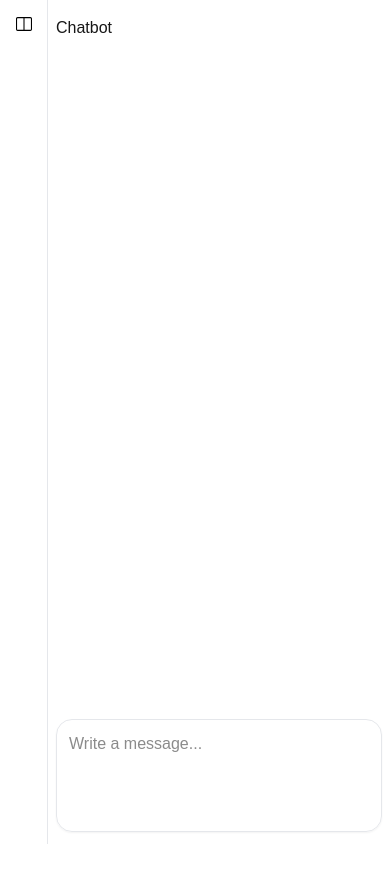
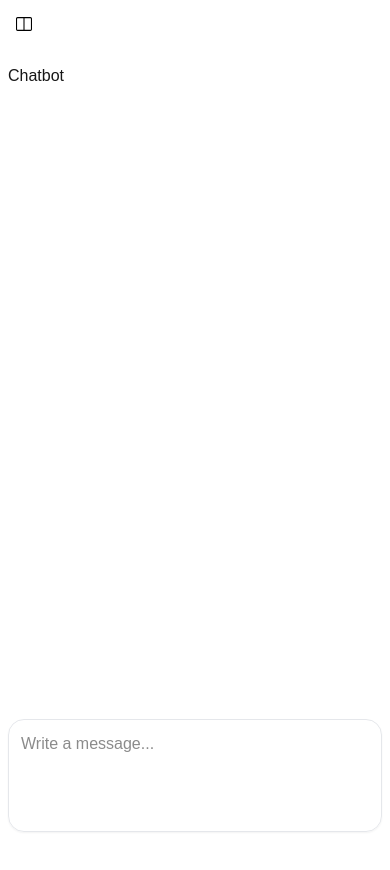
Before and after one commit to dmnk-ws/ai-chatbot, a Next.js app: page / in a window 390 px wide. Shown: the top 870 px of the page. Built offline with nearby package versions, Linux system fonts and the light colour scheme.

Commit message:
Add chat and sidebar components

```diff
--- a/app/layout.tsx
+++ b/app/layout.tsx
@@ -1,7 +1,8 @@
 import type { Metadata } from "next";
 import { Geist, Geist_Mono } from "next/font/google";
+import { ReactNode } from "react";
+
 import "./globals.css";
-import { ReactNode } from "react";
 
 const geistSans = Geist({
   variable: "--font-geist-sans",
--- a/app/page.tsx
+++ b/app/page.tsx
@@ -1,47 +1,11 @@
-"use client";
-
-import React, { useState } from "react";
-import { ViewVerticalIcon } from "@radix-ui/react-icons";
+import Chat from "@/components/chat/chat";
+import Sidebar from "@/components/sidebar/sidebar";
 
 export default function Home() {
-  const [open, setOpen] = useState(false);
-
   return (
-    <div className="flex flex-row">
-      <nav
-        className={`flex flex-col items-center p-2 border-r-1 border-gray-200 transition-[width] duration-200 ease-out ${open ? "w-[18rem] bg-gray-100" : "w-[3rem]"}`}
-      >
-        <div className="flex flex-row items-center justify-between w-full">
-          {open && <h1 className="text-lg font-bold px-2">Chatbot</h1>}
-          <div className="gap-2 cursor-pointer">
-            <button
-              className="cursor-pointer p-2 hover:bg-gray-200 rounded-md"
-              onClick={() => setOpen((prev) => !prev)}
-            >
-              <ViewVerticalIcon className="w-4 h-4 text-black" />
-            </button>
-          </div>
-        </div>
-      </nav>
-      <main className="flex flex-col flex-1 min-h-screen">
-        <div className="flex-1 mx-auto w-full min-w-0 max-w-4xl">
-          <div className="w-full h-full overflow-auto">
-            <div className="flex flex-col w-full gap-4 px-2 py-4 md:gap-6 md:px-4">
-              Chatbot
-            </div>
-          </div>
-          <div className="sticky bottom-0 w-full mx-auto min-w-0 max-w-4xl px-2 pb-3 md:px-4 md:pb-4">
-            <div className="relative flex flex-col w-full gap-4">
-              <form className="w-full p-3 border rounded-2xl shadow-xs border-gray-200 transition-all duration-200 hover:border-gray-300 hover:shadow-md focus-within:border-gray-300 focus-within:shadow-md">
-                <textarea
-                  className="w-full min-h-20 focus:outline-none resize-none"
-                  placeholder="Write a message..."
-                ></textarea>
-              </form>
-            </div>
-          </div>
-        </div>
-      </main>
+    <div className="flex flex-col md:flex-row h-full">
+      <Sidebar />
+      <Chat />
     </div>
   );
 }
--- /dev/null
+++ b/components/chat/chat.tsx
@@ -0,0 +1,27 @@
+import React from "react";
+
+function Chat() {
+  return (
+    <main className="flex min-h-screen w-full">
+      <div className="flex flex-col flex-1 mx-auto w-full min-w-0 max-w-4xl">
+        <div className="w-full h-full overflow-auto">
+          <div className="flex flex-col w-full gap-4 px-2 py-4 md:gap-6 md:px-4">
+            Chatbot
+          </div>
+        </div>
+        <div className="sticky bottom-0 w-full mx-auto min-w-0 max-w-4xl px-2 pb-3 md:px-4 md:pb-4">
+          <div className="relative flex flex-col w-full gap-4">
+            <form className="w-full p-3 border rounded-2xl shadow-xs border-gray-200 transition-all duration-200 hover:border-gray-300 hover:shadow-md focus-within:border-gray-300 focus-within:shadow-md">
+              <textarea
+                className="w-full min-h-20 focus:outline-none resize-none"
+                placeholder="Write a message..."
+              ></textarea>
+            </form>
+          </div>
+        </div>
+      </div>
+    </main>
+  );
+}
+
+export default Chat;
--- /dev/null
+++ b/components/sidebar/desktop-sidebar.tsx
@@ -0,0 +1,25 @@
+import { ViewVerticalIcon } from "@radix-ui/react-icons";
+import React from "react";
+
+import SidebarHeader from "@/components/sidebar/sidebar-header";
+
+interface DesktopSidebarProps {
+  open: boolean;
+  onClick: () => void;
+}
+
+function DesktopSidebar({ open, onClick }: DesktopSidebarProps) {
+  return (
+    <nav
+      className={`hidden md:flex flex-col items-center p-2 border-r-1 border-gray-200 transition-[width] duration-200 ease-out ${open ? "w-[18rem] bg-gray-100" : "w-[3rem]"}`}
+    >
+      <SidebarHeader
+        open={open}
+        onClick={onClick}
+        icon={<ViewVerticalIcon className="w-4 h-4 text-black" />}
+      />
+    </nav>
+  );
+}
+
+export default DesktopSidebar;
--- /dev/null
+++ b/components/sidebar/mobile-sidebar.tsx
@@ -0,0 +1,37 @@
+import { Cross2Icon, ViewVerticalIcon } from "@radix-ui/react-icons";
+import React from "react";
+
+import SidebarHeader from "@/components/sidebar/sidebar-header";
+
+interface MobileSidebarProps {
+  open: boolean;
+  onClick: () => void;
+}
+
+function MobileSidebar({ open, onClick }: MobileSidebarProps) {
+  return (
+    <>
+      <nav className="flex p-2 md:hidden">
+        <div>
+          <button
+            className="cursor-pointer p-2 hover:bg-gray-150 rounded-md"
+            onClick={onClick}
+          >
+            <ViewVerticalIcon className="w-4 h-4 text-black" />
+          </button>
+        </div>
+      </nav>
+      <div
+        className={`flex flex-col fixed start-0 top-0 h-full z-50 p-2 border-r-1 border-gray-200 bg-gray-50 transition-[width] duration-100 ease-out md:hidden ${!open ? "w-0 opacity-0 invisible" : "w-[18rem] opacity-100 visible"}`}
+      >
+        <SidebarHeader
+          open={open}
+          onClick={onClick}
+          icon={<Cross2Icon className="w-4 h-4 text-black" />}
+        />
+      </div>
+    </>
+  );
+}
+
+export default MobileSidebar;
--- /dev/null
+++ b/components/sidebar/sidebar-header.tsx
@@ -0,0 +1,25 @@
+import React, { ReactNode } from "react";
+
+interface SidebarHeaderProps {
+  open: boolean;
+  onClick: () => void;
+  icon: ReactNode;
+}
+
+function SidebarHeader({ open, onClick, icon }: SidebarHeaderProps) {
+  return (
+    <header className="flex flex-row items-center justify-between w-full">
+      {open && <h1 className="text-lg font-bold px-2">Chatbot</h1>}
+      <div className="gap-2 cursor-pointer">
+        <button
+          className="cursor-pointer p-2 hover:bg-gray-200 rounded-md"
+          onClick={onClick}
+        >
+          {icon}
+        </button>
+      </div>
+    </header>
+  );
+}
+
+export default SidebarHeader;
--- /dev/null
+++ b/components/sidebar/sidebar.tsx
@@ -0,0 +1,21 @@
+"use client";
+
+import React, { useState } from "react";
+
+import DesktopSidebar from "@/components/sidebar/desktop-sidebar";
+import MobileSidebar from "@/components/sidebar/mobile-sidebar";
+
+function Sidebar() {
+  const [open, setOpen] = useState(false);
+
+  const handleToggle = () => setOpen((prev) => !prev);
+
+  return (
+    <>
+      <MobileSidebar open={open} onClick={handleToggle} />
+      <DesktopSidebar open={open} onClick={handleToggle} />
+    </>
+  );
+}
+
+export default Sidebar;
```
